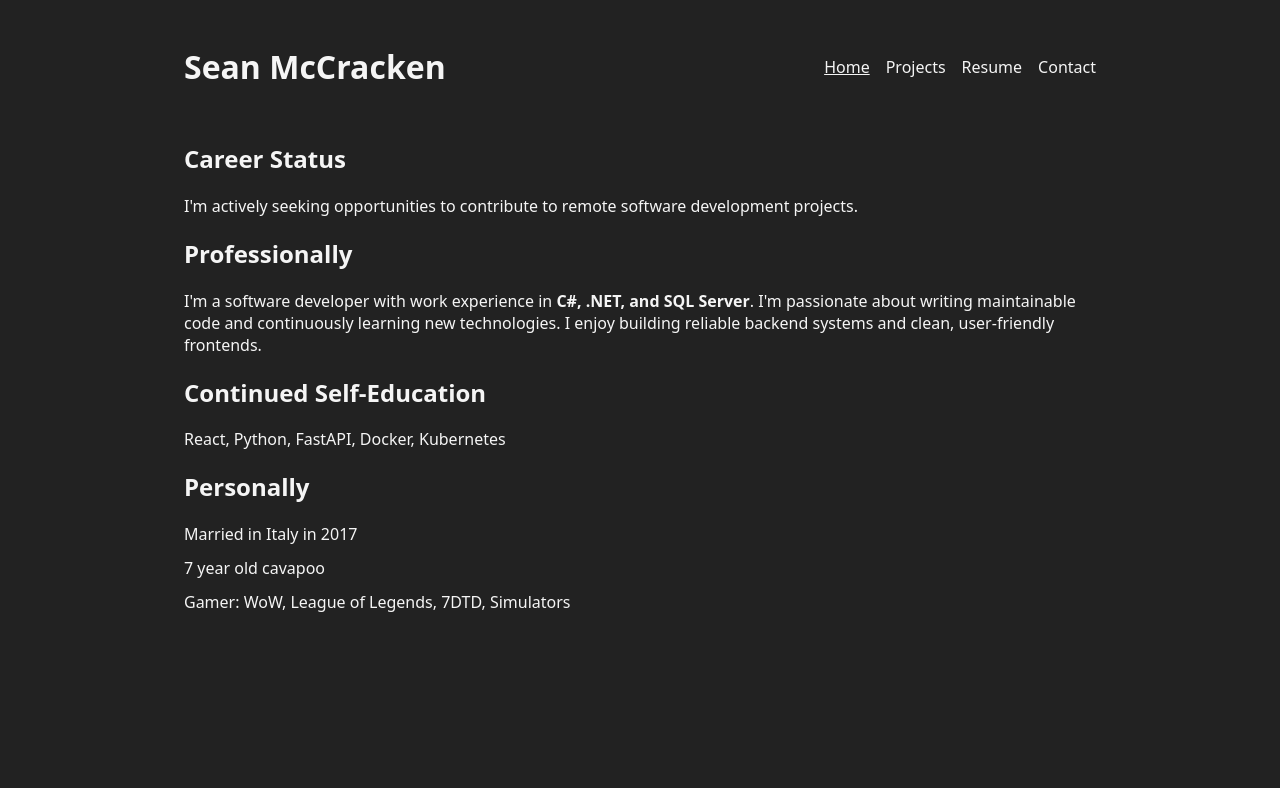
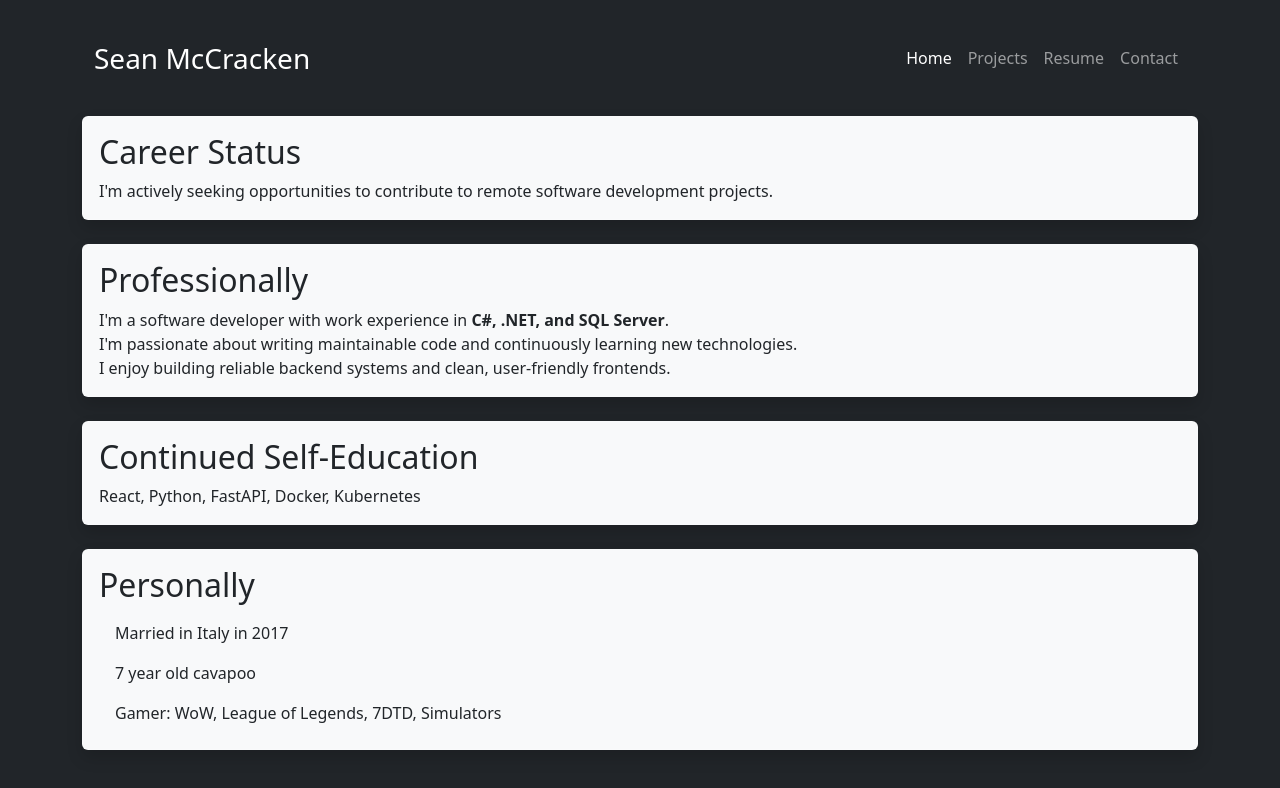
Before and after one commit to seanmccracken-dev/Website, a React (Vite) app: page / in a window 1280 px wide. Shown: the top 788 px of the page. Built offline with nearby package versions, Linux system fonts and the light colour scheme.

Commit message:
bootstrap update

```diff
--- a/package.json
+++ b/package.json
@@ -9,6 +9,7 @@
     "preview": "vite preview"
   },
   "dependencies": {
+    "bootstrap": "^5.3.8",
     "react": "^18.2.0",
     "react-dom": "^18.2.0",
     "react-icons": "^5.5.0",
--- a/src/App.jsx
+++ b/src/App.jsx
@@ -6,11 +6,12 @@ import ProjectDetail from './pages/ProjectDetail'
 import Resume from './pages/Resume'
 import Contact from './pages/Contact'
 
+
 function App() {
     return (
-        <div className="container">
+        <div className="min-vh-100 bg-dark text-light" data-bs-theme="dark">
+            <div className="container py-4">
                 <Header />
-
                 <Routes>
                     <Route path="/" element={<Home />} />
                     <Route path="/projects" element={<Projects />} />
@@ -19,7 +20,8 @@ function App() {
                     <Route path="/contact" element={<Contact />} />
                 </Routes>
             </div>
-    )
+        </div>
+    );
 }
 
 export default App
--- a/src/components/Header.jsx
+++ b/src/components/Header.jsx
@@ -1,18 +1,33 @@
 import { NavLink } from 'react-router-dom'
+
 
 function Header() {
     return (
-        <header className="header">
-            <h1>Sean McCracken</h1>
-
-            <nav>
-                <NavLink to="/">Home</NavLink>
-                <NavLink to="/projects">Projects</NavLink>
-                <NavLink to="/resume">Resume</NavLink>
-                <NavLink to="/contact">Contact</NavLink>
-            </nav>
-        </header>
-    )
+        <nav className="navbar navbar-expand-lg navbar-dark bg-dark mb-4">
+            <div className="container-fluid">
+                <span className="navbar-brand fs-3">Sean McCracken</span>
+                <button className="navbar-toggler" type="button" data-bs-toggle="collapse" data-bs-target="#navbarNav" aria-controls="navbarNav" aria-expanded="false" aria-label="Toggle navigation">
+                    <span className="navbar-toggler-icon"></span>
+                </button>
+                <div className="collapse navbar-collapse" id="navbarNav">
+                    <ul className="navbar-nav ms-auto">
+                        <li className="nav-item">
+                            <NavLink to="/" className={({ isActive }) => 'nav-link' + (isActive ? ' active' : '')}>Home</NavLink>
+                        </li>
+                        <li className="nav-item">
+                            <NavLink to="/projects" className={({ isActive }) => 'nav-link' + (isActive ? ' active' : '')}>Projects</NavLink>
+                        </li>
+                        <li className="nav-item">
+                            <NavLink to="/resume" className={({ isActive }) => 'nav-link' + (isActive ? ' active' : '')}>Resume</NavLink>
+                        </li>
+                        <li className="nav-item">
+                            <NavLink to="/contact" className={({ isActive }) => 'nav-link' + (isActive ? ' active' : '')}>Contact</NavLink>
+                        </li>
+                    </ul>
+                </div>
+            </div>
+        </nav>
+    );
 }
 
 export default Header
--- a/src/index.css
+++ /dev/null
@@ -1,158 +0,0 @@
-/* ------------------------------
-   Colors
---------------------------------*/
-:root {
-    /* Background */
-    --bg: #222;
-    /* Card colors */
-    --card: #f5f5f5;
-    --card-text: #1e1e1e;
-    --border: #2c2c2c;
-    /* Text */
-    --text: #f5f5f5;
-    --muted: #a0a0a0;
-    /* Accent */
-    --accent: #ffffff; /* for link hover / minimal accent */
-    --external: #0077b5;
-}
-
-* {
-    box-sizing: border-box;
-}
-
-body {
-    margin: 0;
-    font-family: system-ui, -apple-system, BlinkMacSystemFont, 'Segoe UI', Roboto, Oxygen, Ubuntu, Cantarell, 'Open Sans', 'Helvetica Neue', sans-serif;
-    background-color: var(--bg);
-    color: var(--text);
-}
-
-.container {
-    max-width: 960px;
-    margin: 0 auto;
-    padding: 1.5rem;
-}
-
-.header {
-    display: flex;
-    justify-content: space-between;
-    align-items: center;
-    margin-bottom: 2rem;
-    color: var(--text);
-}
-
-.header nav a {
-    margin-left: 1rem;
-    text-decoration: none;
-    color: var(--text);
-    font-weight: 500;
-}
-
-.header nav a:hover {
-    text-decoration: underline;
-    color: var(--accent)
-}
-
-.header nav a.active {
-    text-decoration: underline;
-}
-
-.projects {
-    display: grid;
-    grid-template-columns: repeat(auto-fill, minmax(260px, 1fr));
-    gap: 1.5rem;
-}
-
-.project-card {
-    background: var(--card);
-    color: var(--card-text);
-    padding: 1.25rem;
-    border-radius: 6px;
-    box-shadow: 0 2px 6px rgba(0, 0, 0, 0.08);
-}
-
-.project-card ul {
-    padding-left: 1.2rem;
-}
-
-.project-card li {
-    font-size: 0.9rem;
-}
-
-.project-card a {
-    display: inline-block;
-    margin-top: 0.5rem;
-    color: var(--external);
-    font-weight: 500;
-    text-decoration: none;
-}
-
-.project-card a:hover {
-    text-decoration: underline;
-}
-
-
-.readme {
-    margin-top: 1.5rem;
-    line-height: 1.6;
-}
-
-.readme h1,
-.readme h2,
-.readme h3 {
-    margin-top: 1.5rem;
-}
-
-.readme pre {
-    background: var(-bg);
-    padding: 1rem;
-    overflow-x: auto;
-    border-radius: 6px;
-}
-
-.readme code {
-    background: var(--card);
-    padding: 0.2rem 0.4rem;
-    border-radius: 4px;
-}
-
-.readme a {
-    color: var(--external);
-}
-
-.about-list {
-    list-style: none;
-    padding: 0;
-}
-
-.about-list li {
-    display: flex;
-    align-items: center;
-    gap: 0.75rem;
-    margin-bottom: 0.75rem;
-}
-
-.contact-list {
-    list-style: none;
-    padding: 0;
-}
-
-.contact-list li {
-    display: flex;
-    align-items: center;
-    gap: 0.75rem;
-    margin-bottom: 0.75rem;
-}
-
-.contact-list svg {
-    font-size: 1.2rem;
-}
-
-.contact-list a {
-    text-decoration: none;
-    color: inherit;
-}
-
-.contact-list a:hover {
-    color: var(--accent);
-}
--- a/src/main.jsx
+++ b/src/main.jsx
@@ -1,8 +1,9 @@
 import React from 'react'
 import ReactDOM from 'react-dom/client'
 import { BrowserRouter } from 'react-router-dom'
-import App from './App'
-import './index.css'
+
+import 'bootstrap/dist/css/bootstrap.min.css';
+import App from './App';
 
 ReactDOM.createRoot(document.getElementById('root')).render(
     <React.StrictMode>
--- a/src/pages/Contact.jsx
+++ b/src/pages/Contact.jsx
@@ -1,51 +1,45 @@
 import { FaEnvelope, FaGithub, FaLinkedin } from 'react-icons/fa'
 
+
 function Contact() {
-    const user = 'seanmccracken.dev'
-    const domain = 'gmail.com'
-    const EMAIL = `${user}@${domain}`
-    const GITHUB_USER = 'seanmccracken-dev'
-    const LINKEDIN_USER = 'seantmccracken'
+    const user = 'seanmccracken.dev';
+    const domain = 'gmail.com';
+    const EMAIL = `${user}@${domain}`;
+    const GITHUB_USER = 'seanmccracken-dev';
+    const LINKEDIN_USER = 'seantmccracken';
 
     return (
-        <main>
-            <p>
-                I'm open to discussing software engineering opportunities,
-                collaborations, or interesting projects.
+        <div className="">
+            <div className="">
+                <div className="card bg-light text-dark shadow">
+                    <div className="card-body">
+                        <h2 className="card-title mb-3">Contact</h2>
+                        <p className="card-text">
+                            I'm open to discussing software engineering opportunities, collaborations, or interesting projects.
                         </p>
-
-            <ul class="contact-list">
-                <li>
-                    <FaEnvelope />
-                    <a href={`mailto:${EMAIL}`}>
-                        {EMAIL}
-                    </a>
+                        <ul className="list-group list-group-flush bg-light">
+                            <li className="list-group-item bg-light text-dark border-0 d-flex align-items-center">
+                                <FaEnvelope className="me-2" />
+                                <a href={`mailto:${EMAIL}`} className="text-dark text-decoration-none">{EMAIL}</a>
                             </li>
-
-                <li>
-                    <FaGithub />
-                    <a
-                        href={`https://github.com/${GITHUB_USER}`}
-                        target="_blank"
-                        rel="noopener noreferrer"
-                    >
+                            <li className="list-group-item bg-light text-dark border-0 d-flex align-items-center">
+                                <FaGithub className="me-2" />
+                                <a href={`https://github.com/${GITHUB_USER}`} target="_blank" rel="noopener noreferrer" className="text-dark text-decoration-none">
                                     github.com/{GITHUB_USER}
                                 </a>
                             </li>
-
-                <li>
-                    <FaLinkedin />
-                    <a
-                        href={`https://www.linkedin.com/in/${LINKEDIN_USER}`}
-                        target="_blank"
-                        rel="noopener noreferrer"
-                    >
+                            <li className="list-group-item bg-light text-dark border-0 d-flex align-items-center">
+                                <FaLinkedin className="me-2" />
+                                <a href={`https://www.linkedin.com/in/${LINKEDIN_USER}`} target="_blank" rel="noopener noreferrer" className="text-dark text-decoration-none">
                                     linkedin.com/in/{LINKEDIN_USER}
                                 </a>
                             </li>
                         </ul>
-        </main>
-    )
+                    </div>
+                </div>
+            </div>
+        </div>
+    );
 }
 
 export default Contact
--- a/src/pages/Home.jsx
+++ b/src/pages/Home.jsx
@@ -6,35 +6,48 @@ const learningSkills = [
     "Kubernetes"
 ];
 
+
 function Home() {
-
     return (
-
-        <div>
-            <h2>Career Status</h2>
-            <p>
-                I'm actively seeking opportunities to contribute to remote software development projects.
-            </p>
-
-            <h2>Professionally</h2>
-            <p>
-                I'm a software developer with work experience in <strong>C#, .NET, and SQL Server</strong>.
-                I'm passionate about writing maintainable code and continuously learning new technologies.
-                I enjoy building reliable backend systems and clean, user-friendly frontends.
-            </p>
-
-            <h2>Continued Self-Education</h2>
-            <p>{learningSkills.join(", ")}</p>
-
-            <h2>Personally</h2>
-            <ul className="about-list">
-                <li>Married in Italy in 2017</li>
-                <li>7 year old cavapoo</li>
-                <li>Gamer: WoW, League of Legends, 7DTD, Simulators</li>
-            </ul>
+        <div className="">
+            <div className="">
+                <div className="card bg-light text-dark mb-4 shadow">
+                    <div className="card-body">
+                        <h2 className="card-title">Career Status</h2>
+                        <p className="card-text">
+                            I'm actively seeking opportunities to contribute to remote software development projects.
+                        </p>
+                    </div>
+                </div>
+                <div className="card bg-light text-dark mb-4 shadow">
+                    <div className="card-body">
+                        <h2 className="card-title">Professionally</h2>
+                        <p className="card-text">
+                            I'm a software developer with work experience in <strong>C#, .NET, and SQL Server</strong>.<br />
+                            I'm passionate about writing maintainable code and continuously learning new technologies.<br />
+                            I enjoy building reliable backend systems and clean, user-friendly frontends.
+                        </p>
+                    </div>
+                </div>
+                <div className="card bg-light text-dark mb-4 shadow">
+                    <div className="card-body">
+                        <h2 className="card-title">Continued Self-Education</h2>
+                        <p className="card-text">{learningSkills.join(", ")}</p>
+                    </div>
+                </div>
+                <div className="card bg-light text-dark shadow">
+                    <div className="card-body">
+                        <h2 className="card-title">Personally</h2>
+                        <ul className="list-group list-group-flush bg-light">
+                            <li className="list-group-item bg-light text-dark border-0">Married in Italy in 2017</li>
+                            <li className="list-group-item bg-light text-dark border-0">7 year old cavapoo</li>
+                            <li className="list-group-item bg-light text-dark border-0">Gamer: WoW, League of Legends, 7DTD, Simulators</li>
+                        </ul>
+                    </div>
+                </div>
+            </div>
         </div>
-
-    )
+    );
 }
 
 export default Home
--- a/src/pages/Projects.jsx
+++ b/src/pages/Projects.jsx
@@ -28,14 +28,19 @@ function Projects() {
 
     return (
         <main>
-            <div className="projects">
+            <div className="row g-4">
                 {repos.map((repo) => (
-                    <div key={repo.id} className="project-card">
-                        <Link to={`/projects/${repo.name}`}>
-                            {repo.name}
-                        </Link>
-
-                        <p>{repo.description || 'No description provided.'}</p>
+                    <div key={repo.id} className="col-md-6 col-lg-4">
+                        <div className="card bg-light text-dark h-100 shadow">
+                            <div className="card-body d-flex flex-column">
+                                <h5 className="card-title">
+                                    <Link to={`/projects/${repo.name}`} className="stretched-link text-dark text-decoration-none">
+                                        {repo.name}
+                                    </Link>
+                                </h5>
+                                <p className="card-text flex-grow-1">{repo.description || 'No description provided.'}</p>
+                            </div>
+                        </div>
                     </div>
                 ))}
             </div>
--- a/src/pages/Resume.jsx
+++ b/src/pages/Resume.jsx
@@ -1,7 +1,17 @@
+
 function Resume() {
     return (
-        <iframe src="/resume.pdf#view=FitH&navpanes=0" title="Resume PDF" width="100%" height="700px" />
-    )
+        <div className="">
+            <div className="">
+                <div className="card bg-light text-dark shadow">
+                    <div className="card-body">
+                        <h2 className="card-title mb-4">Resume</h2>
+                        <iframe src="/resume.pdf#view=FitH&navpanes=0" title="Resume PDF" width="100%" height="700px" style={{ border: 0, borderRadius: '0.5rem', background: '#fff' }} />
+                    </div>
+                </div>
+            </div>
+        </div>
+    );
 }
 
 export default Resume
```
Also changed, not shown: src/pages/ProjectDetail.jsx (+16 -16 lines), 2 other files (tests, documents, lock files or other folders). Lines whose indentation alone changed are shown as unchanged.
